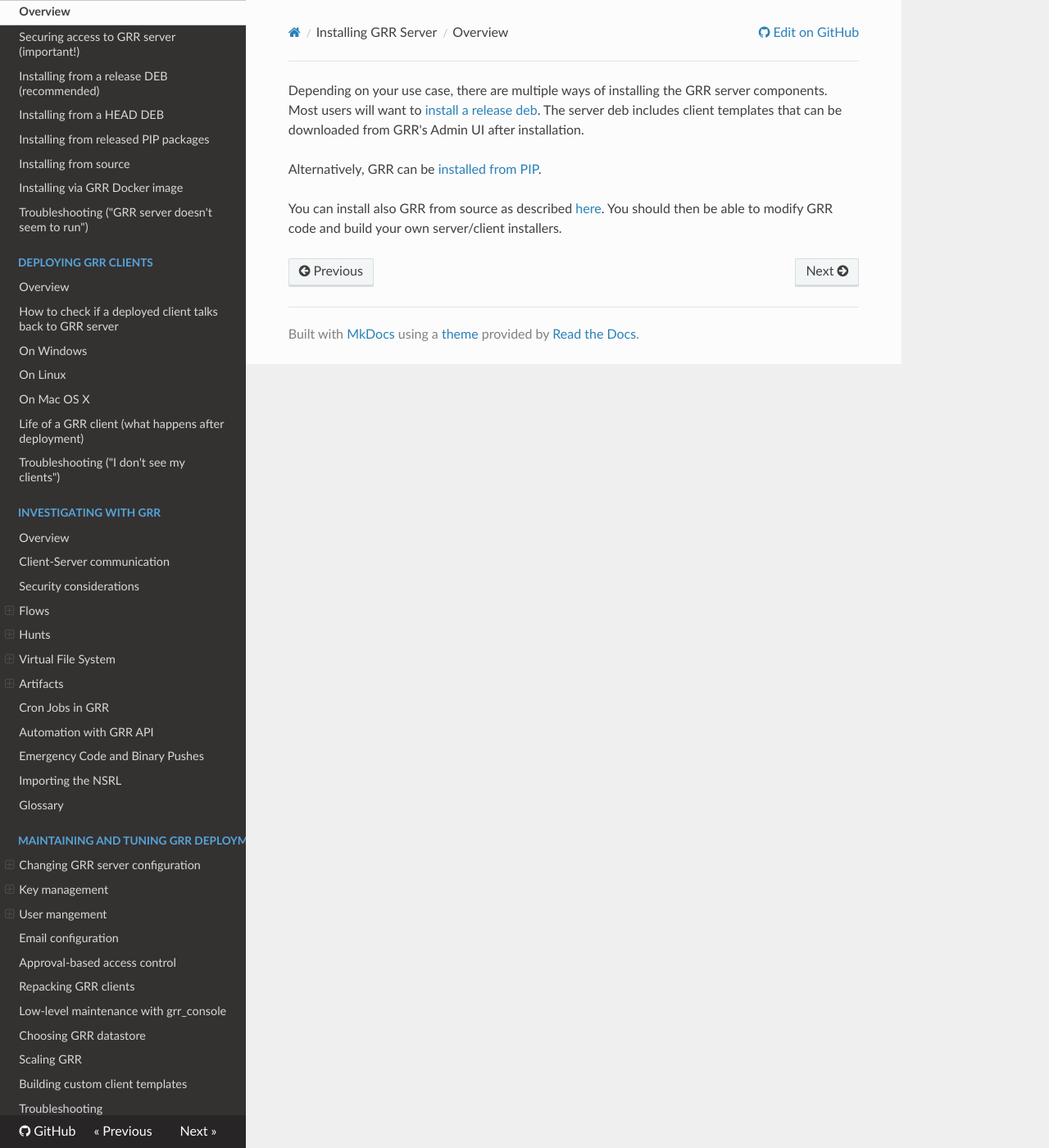
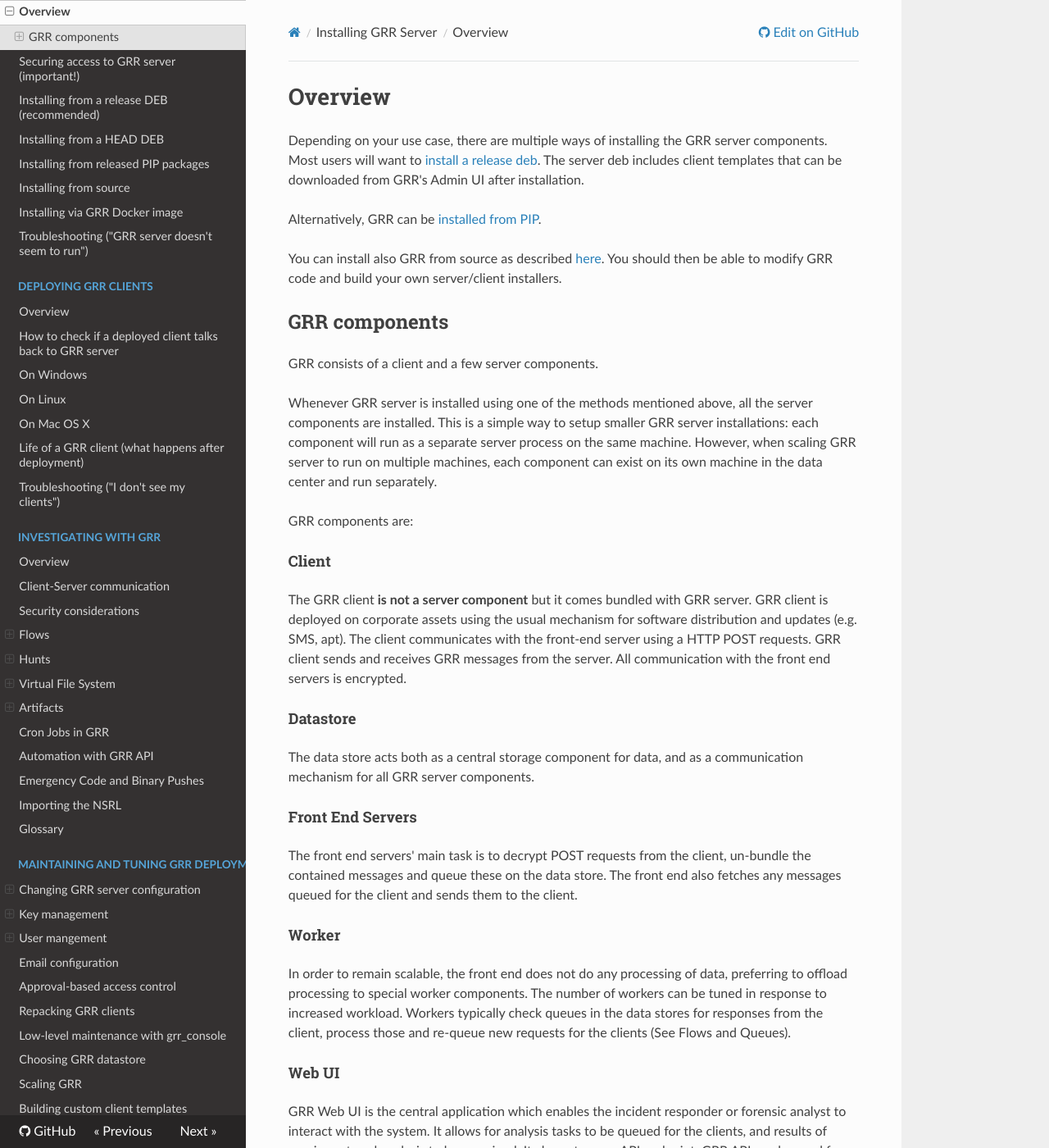
Before and after one commit to google/grr-doc, an MkDocs documentation site: the page built from docs/installing-grr-server/overview.md, in a window 1280 px wide and 1400 px high. Shown: the whole window at 82% size. Built offline with MkDocs 1.6.1, drawn with Linux system fonts in a browser that asks for light colours; nearby versions of some CDN libraries; old or Windows-style settings are respelled for this version of MkDocs; some of the changed text lies outside the part shown.

Commit message:
Added components list to installing-grr-server's overview.

```diff
--- a/docs/installing-grr-server/overview.md
+++ b/docs/installing-grr-server/overview.md
@@ -1,3 +1,5 @@
+# Overview
+
 Depending on your use case, there are multiple ways of installing the
 GRR server components. Most users will want to
 [install a release deb](from-release-deb.md). The server deb includes
@@ -8,3 +10,28 @@
 You can install also GRR from source as described
 [here](from-source.md). You should then be able to modify GRR code and build
 your own server/client installers.
+
+
+## GRR components
+
+GRR consists of a client and a few server components.
+
+Whenever GRR server is installed using one of the methods mentioned above, all the server components are installed. This is a simple way to setup smaller GRR server installations: each component will run as a separate server process on the same machine. However, when scaling GRR server to run on multiple machines, each component can exist on its own machine in the data center and run separately.
+
+GRR components are:
+
+#### Client
+
+The GRR client **is not a server component** but it comes bundled with GRR server. GRR client is deployed on corporate assets using the usual mechanism for software distribution and updates (e.g. SMS, apt). The client communicates with the front-end server using a HTTP POST requests. GRR client sends and receives GRR messages from the server. All communication with the front end servers is encrypted.
+
+#### Datastore
+The data store acts both as a central storage component for data, and as a communication mechanism for all GRR server components.
+
+#### Front End Servers
+The front end servers' main task is to decrypt POST requests from the client, un-bundle the contained messages and queue these on the data store. The front end also fetches any messages queued for the client and sends them to the client.
+
+#### Worker
+In order to remain scalable, the front end does not do any processing of data, preferring to offload processing to special worker components. The number of workers can be tuned in response to increased workload. Workers typically check queues in the data stores for responses from the client, process those and re-queue new requests for the clients (See Flows and Queues).
+
+#### Web UI
+GRR Web UI is the central application which enables the incident responder or forensic analyst to interact with the system. It allows for analysis tasks to be queued for the clients, and results of previous stored analysis to be examined. It also acts as an API endpoint: GRR API can be used for automation and integration with other systems.
```
